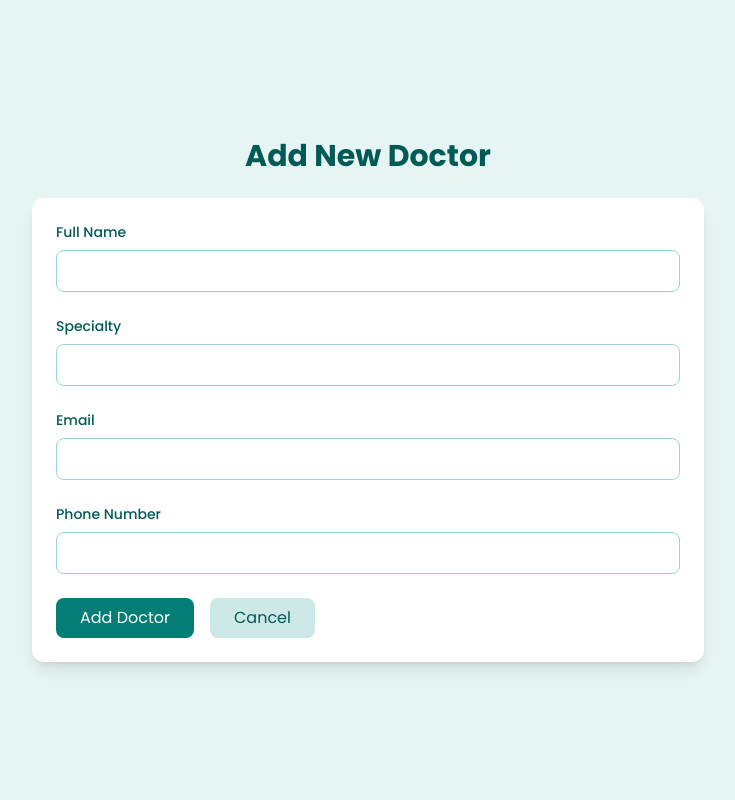
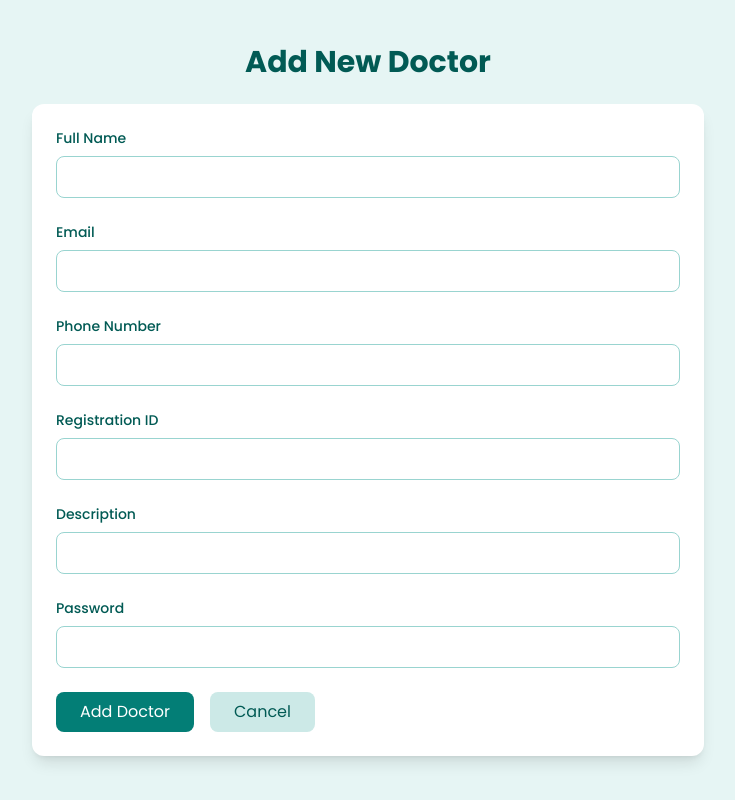
Before and after one commit to NSuryansh/Built_it, a React (Vite) app in the folder frontend/: page /admin/add_doctor in a window 1280 px wide. Shown: the whole page, without its empty margins (272-1007 px from the left). Built offline with nearby package versions, Linux system fonts and the light colour scheme.

Commit message:
connecting backend to add_doctor

```diff
--- a/frontend/src/pages/admin/admin_add_doctor.jsx
+++ b/frontend/src/pages/admin/admin_add_doctor.jsx
@@ -1,14 +1,48 @@
 import React from 'react';
 import { useNavigate } from 'react-router-dom';
+import { useState } from 'react';
 
 const AddDoctor = () => {
   const navigate = useNavigate();
+  const [formData, setFormData] = useState({
+    name: "",
+    email: "",
+    mobile: "",
+    password: "",
+    regId: "",
+    desc: ""
+  });
 
-  const handleSubmit = (e) => {
+  function handleChange(e) {
+    setFormData({ ...formData, [e.target.name]: e.target.value });
+  }
+  const handleSubmit = async (e) => {
     e.preventDefault();
+    const { name, email, mobile, password, regId, desc } = formData
+
+    try {
+      const res = await fetch("http://localhost:3000/addDoc", {
+        method: "POST",
+        headers: { "Content-Type": "application/json" },
+        body: JSON.stringify({
+          name: name,
+          mobile: mobile,
+          email: email,
+          password: password,
+          reg_id: regId,
+          desc: desc,
+          img: ""
+        })
+      })
+      const resp = await res.json()
+      console.log(resp)
+      console.log('Form submitted');
+      navigate('/admin/doctor_list');
+    } catch (e) {
+      console.log(e)
+    }
     // Handle form submission
-    console.log('Form submitted');
-    navigate('/admin/doctor_list');
+
   };
 
   return (
@@ -24,18 +58,9 @@ const AddDoctor = () => {
             <input
               type="text"
               id="name"
-              className="w-full px-4 py-2 border border-[var(--custom-primary-green-200)] rounded-lg focus:ring-2 focus:ring-[var(--custom-primary-green-500)] focus:border-transparent"
-              required
-            />
-          </div>
-
-          <div className="space-y-2">
-            <label htmlFor="specialty" className="block text-sm font-medium text-[var(--custom-primary-green-900)]">
-              Specialty
-            </label>
-            <input
-              type="text"
-              id="specialty"
+              name="name"
+              value={formData.name}
+              onChange={handleChange}
               className="w-full px-4 py-2 border border-[var(--custom-primary-green-200)] rounded-lg focus:ring-2 focus:ring-[var(--custom-primary-green-500)] focus:border-transparent"
               required
             />
@@ -48,6 +73,9 @@ const AddDoctor = () => {
             <input
               type="email"
               id="email"
+              name='email'
+              value={formData.email}
+              onChange={handleChange}
               className="w-full px-4 py-2 border border-[var(--custom-primary-green-200)] rounded-lg focus:ring-2 focus:ring-[var(--custom-primary-green-500)] focus:border-transparent"
               required
             />
@@ -59,7 +87,52 @@ const AddDoctor = () => {
             </label>
             <input
               type="tel"
-              id="phone"
+              id="mobile"
+              name='mobile'
+              value={formData.mobile}
+              onChange={handleChange}
+              className="w-full px-4 py-2 border border-[var(--custom-primary-green-200)] rounded-lg focus:ring-2 focus:ring-[var(--custom-primary-green-500)] focus:border-transparent"
+              required
+            />
+          </div>
+          <div className="space-y-2">
+            <label htmlFor="regId" className="block text-sm font-medium text-[var(--custom-primary-green-900)]">
+              Registration ID
+            </label>
+            <input
+              type="text"
+              id="regId"
+              name='regId'
+              value={formData.regId}
+              onChange={handleChange}
+              className="w-full px-4 py-2 border border-[var(--custom-primary-green-200)] rounded-lg focus:ring-2 focus:ring-[var(--custom-primary-green-500)] focus:border-transparent"
+              required
+            />
+          </div>
+          <div className="space-y-2">
+            <label htmlFor="desc" className="block text-sm font-medium text-[var(--custom-primary-green-900)]">
+              Description
+            </label>
+            <input
+              type="text"
+              id="desc"
+              name='desc'
+              value={formData.desc}
+              onChange={handleChange}
+              className="w-full px-4 py-2 border border-[var(--custom-primary-green-200)] rounded-lg focus:ring-2 focus:ring-[var(--custom-primary-green-500)] focus:border-transparent"
+              required
+            />
+          </div>
+          <div className="space-y-2">
+            <label htmlFor="password" className="block text-sm font-medium text-[var(--custom-primary-green-900)]">
+              Password
+            </label>
+            <input
+              type="password"
+              id="password"
+              name='password'
+              value={formData.password}
+              onChange={handleChange}
               className="w-full px-4 py-2 border border-[var(--custom-primary-green-200)] rounded-lg focus:ring-2 focus:ring-[var(--custom-primary-green-500)] focus:border-transparent"
               required
             />
@@ -74,7 +147,7 @@ const AddDoctor = () => {
             </button>
             <button
               type="button"
-              onClick={() => navigate('/admin/doctor_list')}
+              // onClick={() => navigate('/admin/doctor_list')}
               className="px-6 py-2 bg-[var(--custom-primary-green-100)] text-[var(--custom-primary-green-900)] rounded-lg hover:bg-[var(--custom-primary-green-200)] transition-colors"
             >
               Cancel
```
